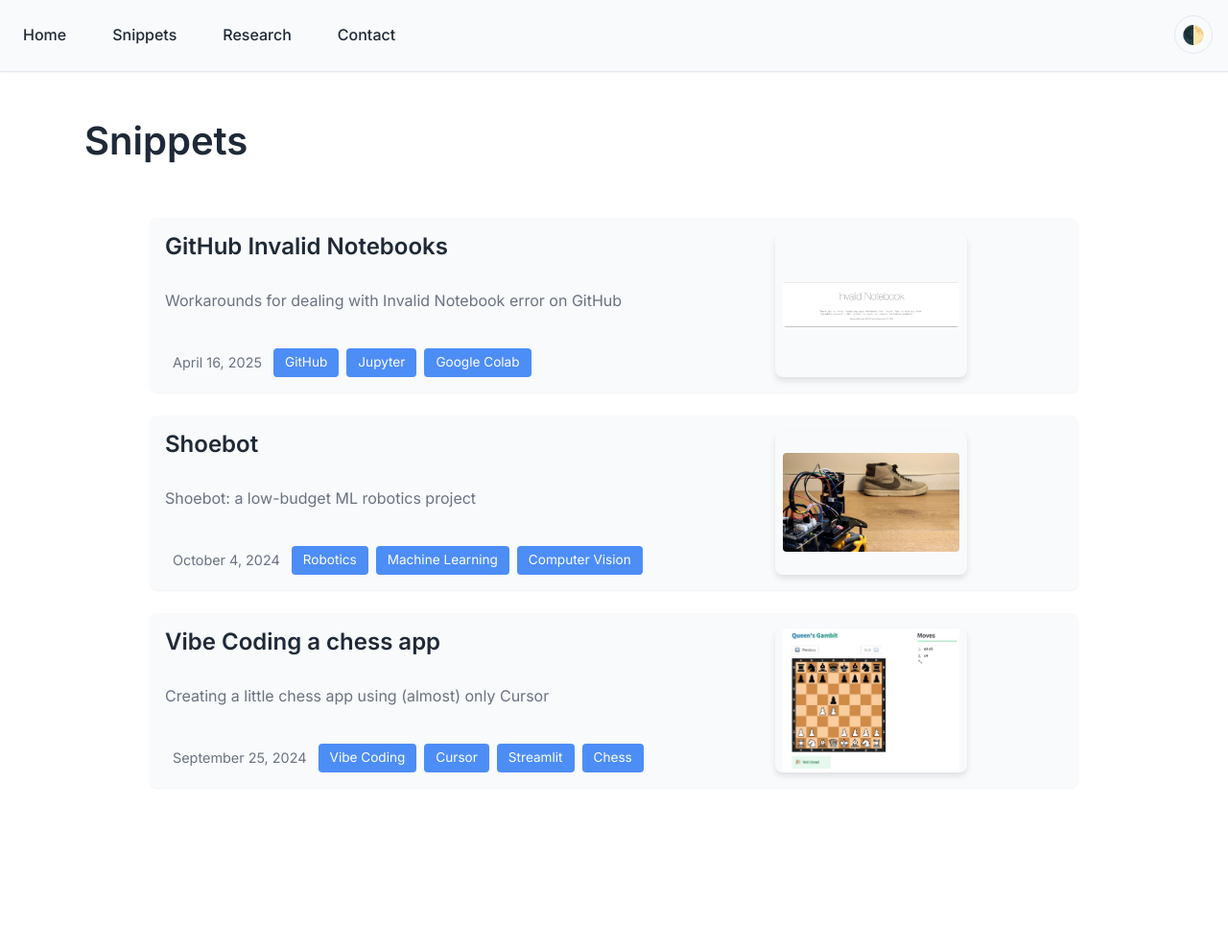
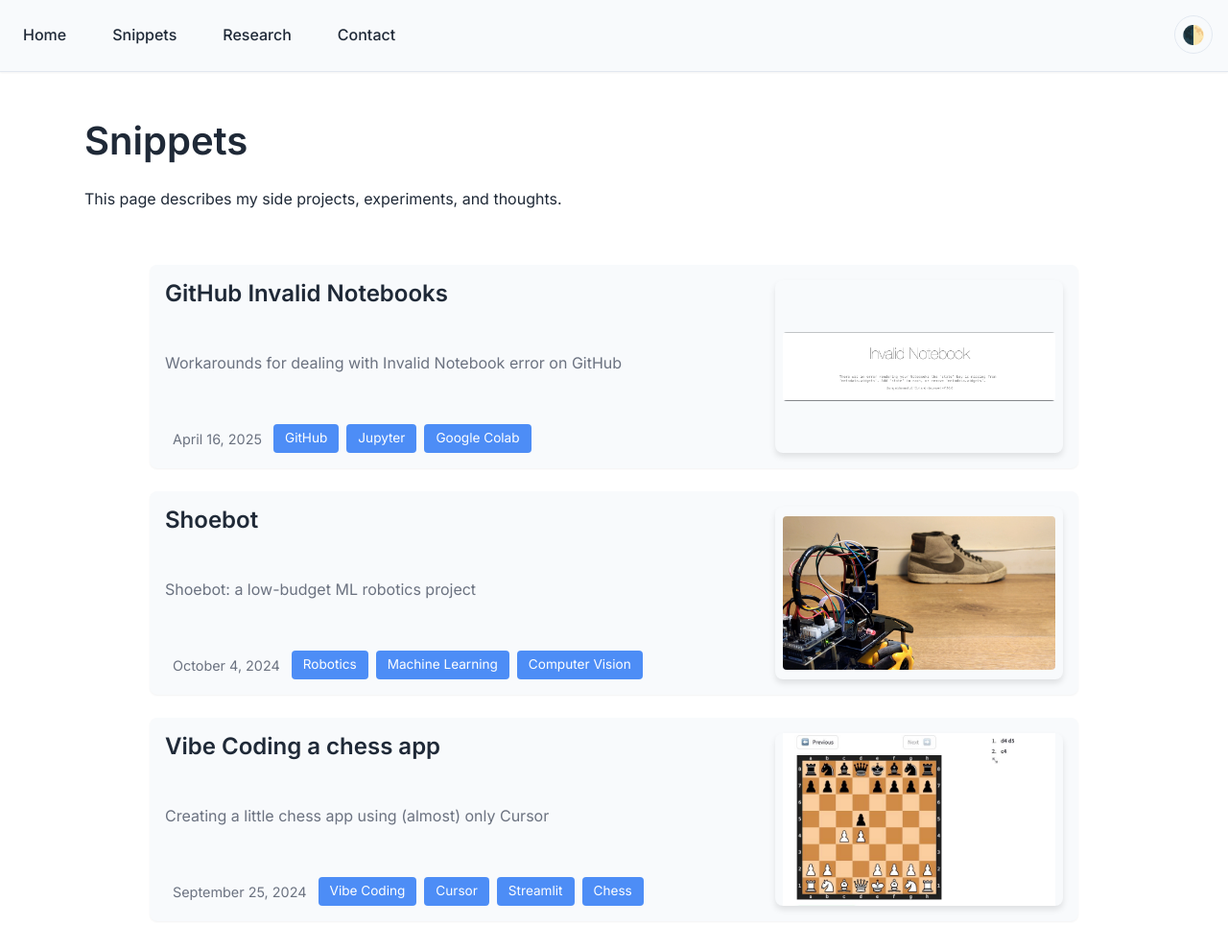
Before and after one commit to shacharmirkin/shacharmirkin.github.io, a Jekyll site: the page built from snippets.md, in a window 1280 px wide and 1064 px high. Shown: the top 989 px of the window at 96% size. Built offline with Jekyll 4.4.1, drawn with Linux system fonts in a browser that asks for light colours.

```diff
--- a/assets/css/main.scss
+++ b/assets/css/main.scss
@@ -590,8 +590,8 @@ a:hover {
     align-items: center;
     justify-content: center;
     padding: 0.5rem;
-    width: 200px;
-    height: 150px;
+    width: 300px;
+    height: 180px;
 }
 
 .snippet-image:hover {
@@ -616,7 +616,7 @@ a:hover {
     .snippet-image {
         order: -1;
         width: 100%;
-        height: 150px;
+        height: 200px;
     }
 }
 
--- a/snippets.md
+++ b/snippets.md
@@ -5,6 +5,8 @@ permalink: /snippets/
 ---
 
 # Snippets
+
+This page describes my side projects, experiments, and thoughts.
 
 {% assign selected_tag = page.url | split: '/' | last %}
 {% if selected_tag != 'snippets' %}
```
Also changed, not shown: research.md (+6 -0 lines).
